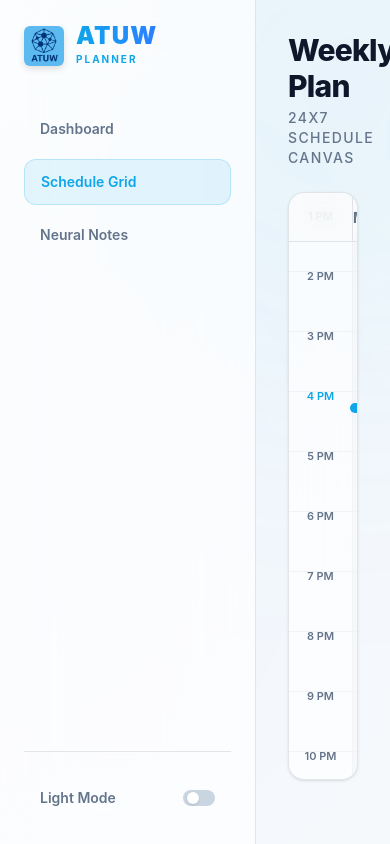
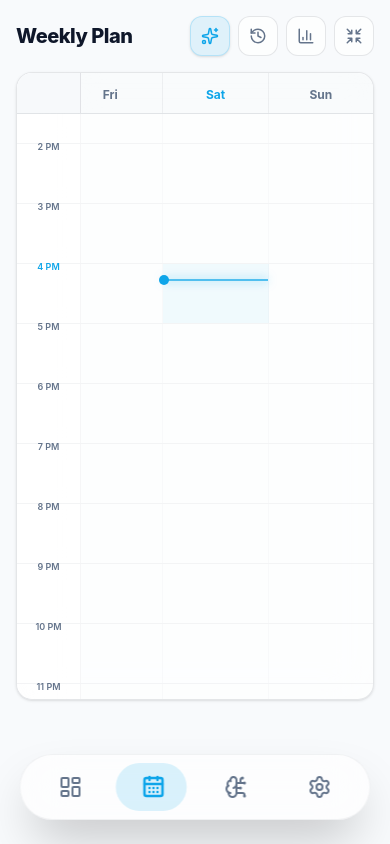
Before and after one commit to AryanChauhanA/ATUW-PLANNER, a React (Vite) app: page /schedule in a window 390 px wide. Built offline with nearby package versions, Linux system fonts and the light colour scheme.

Commit message:
mobile UI overhaul and hybrid full-view grid
Implemented iOS-style floating nav, dynamic Settings page, sticky time-axis, and resolved dual-axis auto-scroll conflict using requestAnimationFrame.

```diff
--- a/src/App.jsx
+++ b/src/App.jsx
@@ -3,6 +3,7 @@ import DashboardLayout from './components/layout/DashboardLayout'
 import Dashboard from './pages/Dashboard'
 import Schedule from './pages/Schedule'
 import Notes from './pages/Notes'
+import Settings from './pages/Settings' // <-- New Import
 
 function App() {
   return (
@@ -12,6 +13,7 @@ function App() {
           <Route path="/" element={<Dashboard />} />
           <Route path="/schedule" element={<Schedule />} />
           <Route path="/notes" element={<Notes />} />
+          <Route path="/settings" element={<Settings />} /> {/* <-- New Route */}
         </Routes>
       </DashboardLayout>
     </Router>
--- a/src/components/layout/DashboardLayout.jsx
+++ b/src/components/layout/DashboardLayout.jsx
@@ -1,19 +1,23 @@
 import Sidebar from './Sidebar'
+import MobileNav from './MobileNav' // <-- Import the new mobile nav
 
 export default function DashboardLayout({ children }) {
   return (
-    <div className="flex h-screen bg-background text-primary overflow-hidden relative transition-colors duration-300">
+    <div className="flex h-screen w-full bg-background overflow-hidden text-primary">
 
-      {/* Ambient Orbs (Adaptive) */}
-      <div className="absolute -top-40 left-1/4 w-[500px] h-[500px] bg-brand/10 rounded-full filter blur-[150px] pointer-events-none"></div>
-      <div className="absolute bottom-0 right-1/4 w-[600px] h-[600px] bg-blue-600/5 rounded-full filter blur-[180px] pointer-events-none"></div>
+      {/* Desktop Sidebar: Hidden on mobile, visible on medium screens and up */}
+      <div className="hidden md:flex">
+        <Sidebar />
+      </div>
 
-      <Sidebar />
-
-      {/* Content Area */}
-      <main className="flex-1 relative z-10 overflow-y-auto p-8">
+      {/* Main Content Area */}
+      <main className="flex-1 h-full overflow-y-auto overflow-x-hidden p-4 md:p-8 pb-28 md:pb-8">
         {children}
       </main>
+
+      {/* Mobile Navigation Pill: Visible on mobile, hidden on desktop */}
+      <MobileNav />
+
     </div>
   )
 }
--- /dev/null
+++ b/src/components/layout/MobileNav.jsx
@@ -0,0 +1,51 @@
+import { NavLink, useLocation } from 'react-router-dom'
+import { LayoutDashboard, CalendarDays, BrainCircuit, Settings } from 'lucide-react'
+
+export default function MobileNav() {
+  const location = useLocation()
+
+  const navItems = [
+    { path: '/', icon: LayoutDashboard },
+    { path: '/schedule', icon: CalendarDays },
+    { path: '/notes', icon: BrainCircuit },
+    { path: '/settings', icon: Settings },
+  ]
+
+  // Find which tab is active to calculate the position of the slider pill
+  const activeIndex = navItems.findIndex(item => location.pathname === item.path)
+  const safeIndex = activeIndex === -1 ? 0 : activeIndex
+
+  return (
+    <div className="md:hidden fixed bottom-6 left-1/2 -translate-x-1/2 z-50 w-[90%] max-w-sm">
+      <div className="bg-surface/95 backdrop-blur-xl border border-border/50 rounded-full shadow-2xl p-2 relative flex items-center">
+
+        {/* The Gliding Background Pill */}
+        <div
+          className="absolute left-0 top-0 h-full w-1/4 p-2 transition-transform duration-300 ease-out"
+          style={{ transform: `translateX(${safeIndex * 100}%)` }}
+        >
+          <div className="w-full h-full bg-brand/15 rounded-full"></div>
+        </div>
+
+        {/* The Clickable Icons */}
+        {navItems.map((item) => {
+          const Icon = item.icon
+          const isActive = location.pathname === item.path
+
+          return (
+            <NavLink
+              key={item.path}
+              to={item.path}
+              className={`relative z-10 flex-1 flex items-center justify-center py-3 transition-colors duration-300 ${
+                isActive ? 'text-brand' : 'text-muted hover:text-primary'
+              }`}
+            >
+              <Icon size={24} strokeWidth={isActive ? 2.5 : 2} className="transition-transform duration-300" />
+            </NavLink>
+          )
+        })}
+
+      </div>
+    </div>
+  )
+}
--- a/src/components/layout/Sidebar.jsx
+++ b/src/components/layout/Sidebar.jsx
@@ -5,7 +5,6 @@ import { useTheme } from '../../contexts/ThemeContext'
 export default function Sidebar() {
   const { theme, toggleTheme } = useTheme()
 
-  // This automatically applies the blue highlight if the link is active
   const navLinkClass = ({ isActive }) =>
     `w-full flex items-center gap-3 px-4 py-3 rounded-xl transition-all font-semibold text-sm ${
       isActive
@@ -44,6 +43,10 @@ export default function Sidebar() {
         <NavLink to="/notes" className={navLinkClass}>
           Neural Notes
         </NavLink>
+        {/* New Settings Route Added Safely */}
+        <NavLink to="/settings" className={navLinkClass}>
+          Settings
+        </NavLink>
       </nav>
 
       {/* Theme Toggle Button */}
--- a/src/components/schedule/Grid.jsx
+++ b/src/components/schedule/Grid.jsx
@@ -1,6 +1,6 @@
 import { useState, useEffect, useRef } from 'react'
 
-export default function Grid({ tasks, onSlotClick, onTaskClick }) {
+export default function Grid({ tasks, onSlotClick, onTaskClick, isFullView }) {
   const [now, setNow] = useState(new Date())
   const scrollRef = useRef(null)
 
@@ -9,23 +9,49 @@ export default function Grid({ tasks, onSlotClick, onTaskClick }) {
     return () => clearInterval(interval)
   }, [])
 
+  // Bulletproof Dual-Axis Scroll (requestAnimationFrame Fix)
   useEffect(() => {
-    if (scrollRef.current) {
-      const scrollPosition = (now.getHours() * 60) - 150
-      scrollRef.current.scrollTop = scrollPosition > 0 ? scrollPosition : 0
+    let animationFrame;
+
+    // Wait for the browser to finish its native paint cycle
+    animationFrame = requestAnimationFrame(() => {
+      if (scrollRef.current && !isFullView) {
+        const container = scrollRef.current;
+
+        // Vertical Scroll: Center current time
+        const verticalScroll = (now.getHours() * 60) - 150;
+
+        // Horizontal Scroll: Center current day (if on a narrow screen)
+        const currentDayIdx = now.getDay() === 0 ? 6 : now.getDay() - 1;
+        const timeColumnWidth = 64;
+        const dayColumnWidth = (container.scrollWidth - timeColumnWidth) / 7;
+
+        const centerOfDay = timeColumnWidth + (currentDayIdx * dayColumnWidth) + (dayColumnWidth / 2);
+        const horizontalScroll = centerOfDay - (container.clientWidth / 2);
+
+        // Use native scrollTo with 'auto' to instantly snap, ignoring CSS smooth scrolling
+        container.scrollTo({
+          top: verticalScroll > 0 ? verticalScroll : 0,
+          left: horizontalScroll > 0 ? horizontalScroll : 0,
+          behavior: 'auto'
+        });
       }
-  }, [])
+    });
+
+    return () => cancelAnimationFrame(animationFrame);
+  }, [isFullView]) // Removed 'now' to prevent scrolling from hijacking the user every 60 seconds
 
   const days = ['Mon', 'Tue', 'Wed', 'Thu', 'Fri', 'Sat', 'Sun']
   const hours = Array.from({ length: 24 }, (_, i) => i)
-
   const currentDayIndex = now.getDay() === 0 ? 6 : now.getDay() - 1
   const currentHour = now.getHours()
 
-  const calculateTimeLineTop = () => {
-    const totalMinutes = (currentHour * 60) + now.getMinutes()
-    return `${(totalMinutes / 1440) * 100}%`
-  }
+  // Hybrid Math Engine (Pixels for Normal, Percentages for Full View)
+  const getTaskTop = (hour) => isFullView ? `${(hour / 24) * 100}%` : `${hour * 60}px`
+  const getTaskHeight = (duration) => isFullView ? `${(duration / 1440) * 100}%` : `${duration}px`
+
+  const totalCurrentMinutes = (currentHour * 60) + now.getMinutes()
+  const getTimeLineTop = () => isFullView ? `${(totalCurrentMinutes / 1440) * 100}%` : `${totalCurrentMinutes}px`
 
   const formatHour = (h) => {
     if (h === 0) return '12 AM'
@@ -34,27 +60,36 @@ export default function Grid({ tasks, onSlotClick, onTaskClick }) {
   }
 
   return (
-    <div ref={scrollRef} className="flex-1 bg-surface backdrop-blur-xl border border-border rounded-2xl overflow-y-auto relative shadow-sm scroll-smooth flex flex-col">
-      <div className="sticky top-0 z-30 flex border-b border-border bg-background/80 backdrop-blur-md">
-        <div className="w-16 flex-shrink-0 border-r border-border"></div>
+    // Outer Container: Enables scrolling
+    <div ref={scrollRef} className="flex-1 bg-surface backdrop-blur-xl border border-border rounded-2xl overflow-auto relative shadow-sm scroll-smooth">
+
+      {/* Width Wrapper: Squeezes to screen in Full View, stays 800px min in Normal View */}
+      <div className={`flex flex-col relative transition-all duration-300 ${isFullView ? 'w-full h-full min-h-[400px]' : 'min-w-[800px]'}`}>
+
+        {/* Sticky Header */}
+        <div className="sticky top-0 z-40 flex border-b border-border bg-background/80 backdrop-blur-md">
+          <div className="w-16 flex-shrink-0 border-r border-border sticky left-0 z-50 bg-background/95"></div>
           {days.map((day, index) => (
-          <div key={day} className="flex-1 text-center py-3 border-r border-border/50 last:border-r-0">
-            <span className={`text-sm font-bold ${index === currentDayIndex ? 'text-brand' : 'text-muted'}`}>{day}</span>
+            <div key={day} className="flex-1 text-center py-2 md:py-3 border-r border-border/50 last:border-r-0">
+              <span className={`text-xs md:text-sm font-bold ${index === currentDayIndex ? 'text-brand' : 'text-muted'}`}>{day}</span>
             </div>
           ))}
         </div>
 
-      <div className="relative min-h-[1440px]">
+        {/* Dynamic Body: h-full for Full View, h-[1440px] for Normal View */}
+        <div className={`relative flex flex-col ${isFullView ? 'flex-1' : 'h-[1440px]'}`}>
+
+          {/* Current Time Line */}
           <div
             className="absolute z-20 flex items-center pointer-events-none transition-all duration-1000"
-          style={{ top: calculateTimeLineTop(), left: `calc(4rem + ${currentDayIndex} * ((100% - 4rem) / 7))`, width: `calc((100% - 4rem) / 7)` }}
+            style={{ top: getTimeLineTop(), left: `calc(4rem + ${currentDayIndex} * ((100% - 4rem) / 7))`, width: `calc((100% - 4rem) / 7)` }}
           >
             <div className="w-full h-[2px] bg-brand/70 shadow-[0_0_10px_rgba(14,165,233,0.6)] relative">
               <div className="absolute -left-1 -top-1 w-2.5 h-2.5 bg-brand rounded-full"></div>
-            <div className="absolute -right-1 -top-1 w-2.5 h-2.5 bg-brand rounded-full"></div>
             </div>
           </div>
 
+          {/* Render Tasks */}
           {tasks.map((task) => {
             const dayIndex = days.indexOf(task.day)
             let colorTheme = "bg-brand/20 border-brand/30 text-brand"
@@ -68,39 +103,49 @@ export default function Grid({ tasks, onSlotClick, onTaskClick }) {
               <div
                 key={task.id}
                 onClick={(e) => { e.stopPropagation(); onTaskClick(task); }}
-              className={`absolute z-10 rounded-lg border backdrop-blur-md p-2 shadow-sm flex flex-col overflow-hidden cursor-pointer hover:brightness-125 transition-all ${colorTheme}`}
+                className={`absolute z-10 rounded-lg border backdrop-blur-md p-1.5 md:p-2 shadow-sm flex flex-col overflow-hidden cursor-pointer hover:brightness-125 transition-all ${colorTheme}`}
                 style={{
-                top: `${task.hour * 60}px`, height: `${task.duration}px`,
-                left: `calc(4rem + ${dayIndex} * ((100% - 4rem) / 7))`, width: `calc(((100% - 4rem) / 7) - 6px)`, marginLeft: '3px'
+                  top: getTaskTop(task.hour),
+                  height: getTaskHeight(task.duration),
+                  left: `calc(4rem + ${dayIndex} * ((100% - 4rem) / 7))`,
+                  width: `calc(((100% - 4rem) / 7) - 6px)`,
+                  marginLeft: '3px'
                 }}
               >
-              <span className="text-xs font-bold truncate">{task.title}</span>
-              <span className="text-[10px] opacity-80 truncate mt-0.5">{task.duration}m • {task.category}</span>
+                <span className="text-[10px] md:text-xs font-bold truncate leading-tight">{task.title}</span>
+                {!isFullView && (
+                  <span className="text-[9px] md:text-[10px] opacity-80 truncate mt-0.5">{task.duration}m • {task.category}</span>
+                )}
               </div>
             )
           })}
 
-        <div className="absolute inset-0">
+          {/* Background Grid Slots */}
+          <div className="absolute inset-0 flex flex-col pointer-events-none">
             {hours.map((hour) => (
-            <div key={hour} className="flex border-b border-border/40 group h-[60px]">
-              <div className="w-16 flex-shrink-0 flex justify-center py-2 border-r border-border/40">
-                <span className={`text-[11px] font-semibold transition-colors relative -top-3 ${hour === currentHour ? 'text-brand' : 'text-muted group-hover:text-primary'}`}>
+              <div key={hour} className={`flex border-b border-border/40 group ${isFullView ? 'flex-1 min-h-0' : 'h-[60px]'}`}>
+                {/* Time Axis */}
+                <div className="w-16 flex-shrink-0 flex justify-center py-1 md:py-2 border-r border-border/40 sticky left-0 z-30 bg-surface/90 backdrop-blur-sm pointer-events-auto">
+                  <span className={`text-[9px] md:text-[11px] font-semibold transition-colors relative md:-top-3 -top-2 ${hour === currentHour ? 'text-brand' : 'text-muted group-hover:text-primary'}`}>
                     {formatHour(hour)}
                   </span>
                 </div>
+                {/* Grid Slots */}
                 {days.map((day, dayIndex) => {
                   const isCurrentBlock = hour === currentHour && dayIndex === currentDayIndex;
                   return (
                     <div
                       key={`${day}-${hour}`}
                       onClick={() => onSlotClick(day, hour)}
-                    className={`flex-1 border-r border-border/20 last:border-r-0 relative hover:bg-brand/5 transition-colors cursor-crosshair ${isCurrentBlock ? 'bg-brand/5' : ''}`}
+                      className={`flex-1 border-r border-border/20 last:border-r-0 relative hover:bg-brand/5 transition-colors cursor-crosshair pointer-events-auto ${isCurrentBlock ? 'bg-brand/5' : ''}`}
                     ></div>
                   )
                 })}
               </div>
             ))}
           </div>
+
+        </div>
       </div>
     </div>
   )
--- a/src/pages/Schedule.jsx
+++ b/src/pages/Schedule.jsx
@@ -1,13 +1,14 @@
 import { useState, useEffect } from 'react'
-import { Sparkles, History, BarChart3 } from 'lucide-react'
 import Grid from '../components/schedule/Grid'
 import TaskModal from '../components/schedule/TaskModal'
 import HistoryModal from '../components/schedule/HistoryModal'
 import InsightsModal from '../components/schedule/InsightsModal'
+import { Sparkles, History, BarChart3, Shrink } from 'lucide-react'
 
 export default function Schedule() {
 
     const [isInsightsOpen, setIsInsightsOpen] = useState(false)
+    const [isFullView, setIsFullView] = useState(false)
 
   const [tasks, setTasks] = useState(() => {
     const savedTasks = localStorage.getItem('atuw_tasks')
@@ -67,35 +68,45 @@ export default function Schedule() {
   return (
     <div className="max-w-7xl mx-auto flex flex-col h-full pb-8">
 
-      <div className="mb-6 flex justify-between items-end">
+      {/* Responsive Header & Controls */}
+      <div className="mb-4 flex flex-row justify-between items-center gap-2">
         <div>
-          <h1 className="text-3xl font-extrabold text-primary tracking-tight">Weekly Plan</h1>
-          <p className="text-muted text-sm font-medium mt-1 uppercase tracking-widest">
+          <h1 className="text-xl md:text-3xl font-extrabold text-primary tracking-tight">Weekly Plan</h1>
+          {/* Subtitle hides on mobile, shows on PC */}
+          <p className="hidden md:block text-muted text-sm font-medium mt-1 uppercase tracking-widest">
             24x7 Schedule Canvas
           </p>
         </div>
-        <div className="flex gap-3">
-          <button className="flex items-center gap-2 px-4 py-2 bg-brand/10 text-brand text-sm font-bold rounded-xl border border-brand/20 hover:bg-brand/20 transition-all shadow-[0_0_10px_rgba(14,165,233,0.1)]">
-            <Sparkles size={16} />
-            <span>AI Copilot</span>
+
+        {/* Action Buttons: Text hides on mobile, icons stay centered */}
+        <div className="flex gap-2">
+          <button className="flex items-center justify-center p-2.5 md:px-4 md:py-2 bg-brand/10 text-brand md:text-sm font-bold rounded-xl border border-brand/20 hover:bg-brand/20 transition-all shadow-sm">
+            <Sparkles size={18} />
+            <span className="hidden md:inline ml-2">AI Copilot</span>
           </button>
 
-          {/* Wire up the History Button */}
           <button
             onClick={() => setIsHistoryOpen(true)}
-            className="flex items-center gap-2 px-4 py-2 bg-surface hover:bg-surface-hover text-muted hover:text-primary text-sm font-bold rounded-xl border border-border transition-all"
+            className="flex items-center justify-center p-2.5 md:px-4 md:py-2 bg-surface hover:bg-surface-hover text-muted hover:text-primary md:text-sm font-bold rounded-xl border border-border transition-all"
           >
-            <History size={16} />
-            <span>History</span>
+            <History size={18} />
+            <span className="hidden md:inline ml-2">History</span>
           </button>
 
-         {/*INSIGHTS BUTTON */}
           <button
             onClick={() => setIsInsightsOpen(true)}
-            className="flex items-center gap-2 px-4 py-2 bg-surface hover:bg-surface-hover text-muted hover:text-primary text-sm font-bold rounded-xl border border-border transition-all"
+            className="flex items-center justify-center p-2.5 md:px-4 md:py-2 bg-surface hover:bg-surface-hover text-muted hover:text-primary md:text-sm font-bold rounded-xl border border-border transition-all"
           >
-            <BarChart3 size={16} />
-            <span>Insights</span>
+            <BarChart3 size={18} />
+            <span className="hidden md:inline ml-2">Insights</span>
+          </button>
+
+          {/* Squeeze/Full View Button: Hidden on Desktop (md:hidden) */}
+          <button
+            onClick={() => setIsFullView(!isFullView)}
+            className={`md:hidden flex items-center justify-center p-2.5 hover:bg-surface-hover font-bold rounded-xl border transition-all ${isFullView ? 'bg-brand/10 text-brand border-brand/30' : 'bg-surface text-muted hover:text-primary border-border'}`}
+          >
+            <Shrink size={18} />
           </button>
         </div>
       </div>
@@ -104,6 +115,7 @@ export default function Schedule() {
         tasks={tasks}
         onSlotClick={handleSlotClick}
         onTaskClick={handleTaskClick}
+        isFullView={isFullView}
       />
 
       <TaskModal
```
Also changed, not shown: src/pages/Settings.jsx (added, +34 -0 lines). Lines whose indentation alone changed are shown as unchanged.
